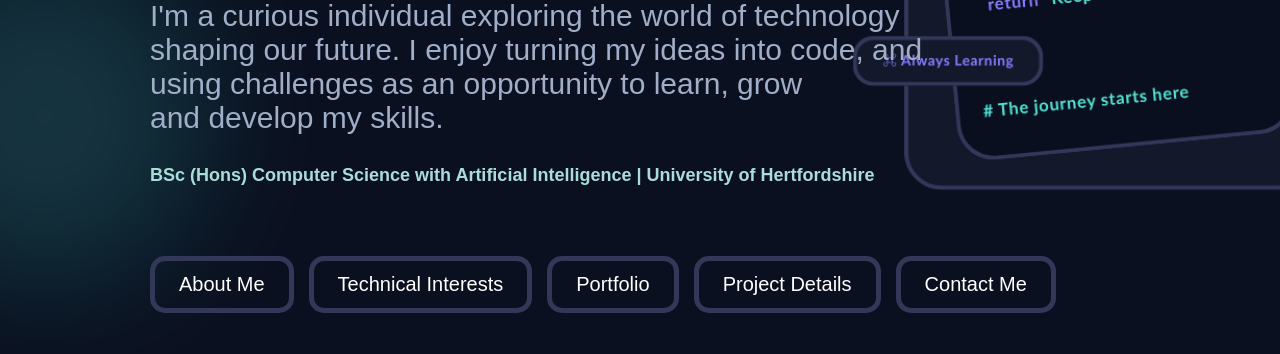
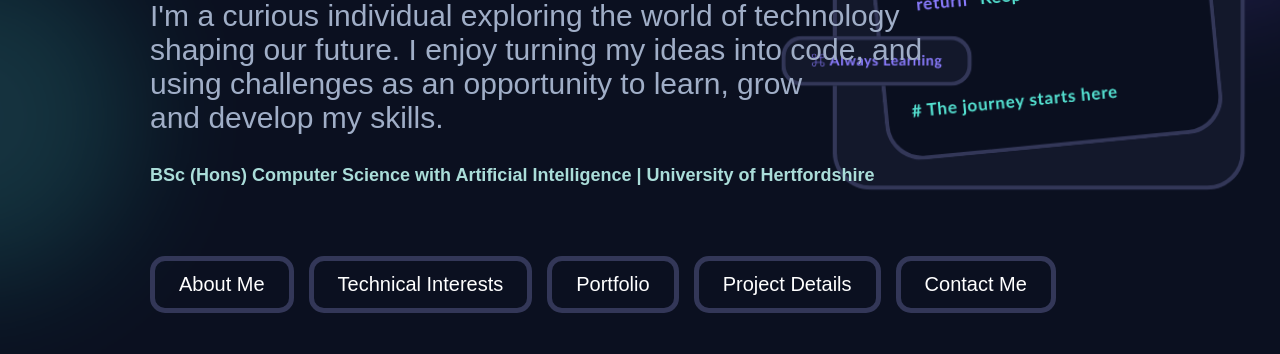
Before and after one commit to bilalshazz/My-Portfolio-Website, a plain HTML site: page index.html in a window 1280 px wide. Shown: the part 446-800 px from the top of the page. Drawn offline with Linux system fonts and the light colour scheme.

Commit message:
Fix image URL case sensitivity in CSS

```diff
--- a/style.css
+++ b/style.css
@@ -5,9 +5,10 @@
 
 .home{
     background-color: #0b1020;
-    background-image: url("images/home.png");
+    background-image: url("Images/home.png");
     background-size: cover;
     background-repeat: no-repeat;
+    background-position: center;
     min-height: 100vh;
 }
 
@@ -297,7 +298,7 @@
 
 .contact{
     background-color: #0b1020;
-    background-image: url(images/contactbg.png);
+    background-image: url(Images/contactbg.png);
     background-repeat: no-repeat;
     min-height: 100vh;
     background-size: cover;
```
